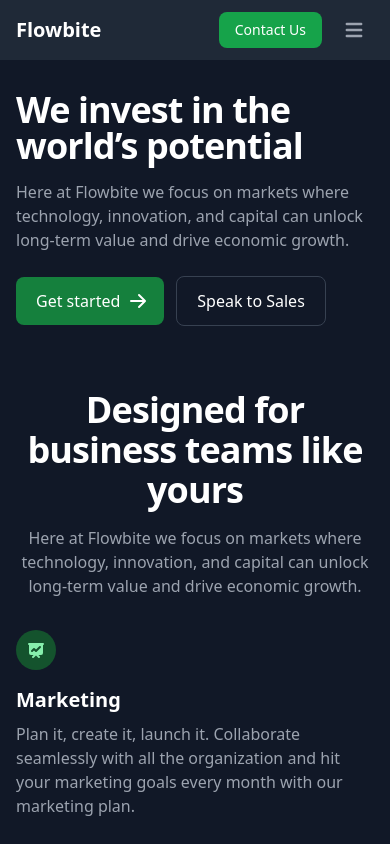
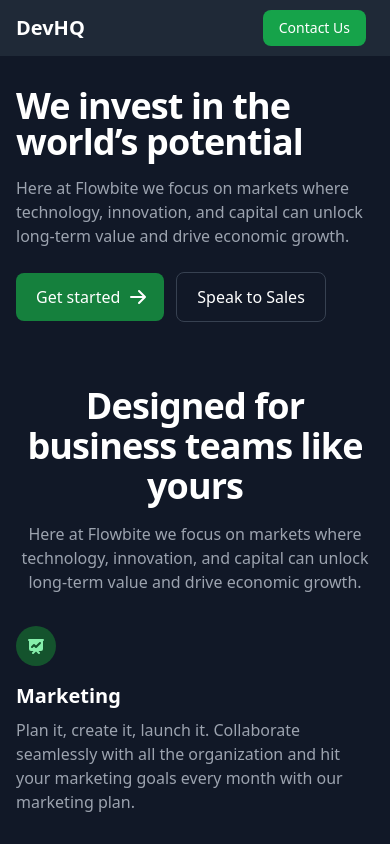
Before and after one commit to leojune12/portfolio, a Nuxt app: page / in a window 390 px wide. Shown: the top 844 px of the page. Built offline with nearby package versions, Linux system fonts and the light colour scheme.

Commit message:
Update company name

```diff
--- a/components/home/FooterComponent.vue
+++ b/components/home/FooterComponent.vue
@@ -18,7 +18,7 @@
                     <linearGradient id="paint8_linear_11430_22515" x1="7.15667" y1="21.5399" x2="14.0824" y2="31.9579" gradientUnits="userSpaceOnUse"><stop stop-color="#0092FF"/><stop offset="1" stop-color="#45B2FF"/></linearGradient>
                     </defs>
                 </svg> -->
-                Flowbite
+                DevHQ
             </a>
             <p class="my-6 text-gray-400">Open-source library of over 400+ web components and interactive elements built for better web.</p>
             <ul class="flex flex-wrap justify-center items-center mb-6 text-white">
--- a/components/home/HeaderComponent.vue
+++ b/components/home/HeaderComponent.vue
@@ -4,18 +4,24 @@
     <header>
         <nav class="px-4 lg:px-6 py-2.5 bg-gray-800">
             <div class="flex flex-wrap justify-between items-center mx-auto max-w-screen-xl">
-                <a href="https://flowbite.com" class="flex items-center">
-                    <!-- <img src="https://flowbite.com/docs/images/logo.svg" class="mr-3 h-6 sm:h-9" alt="Flowbite Logo" /> -->
-                    <span class="self-center text-xl font-semibold whitespace-nowrap text-white">Flowbite</span>
-                </a>
+                <NuxtLink to="/" class="flex items-center">
+                    <span class="self-center text-xl font-semibold whitespace-nowrap text-white">DevHQ</span>
+                </NuxtLink>
+                <!-- <a href="https://flowbite.com" class="flex items-center">
+                    <img src="https://flowbite.com/docs/images/logo.svg" class="mr-3 h-6 sm:h-9" alt="Flowbite Logo" />
+                    <span class="self-center text-xl font-semibold whitespace-nowrap text-white">DevHQ</span>
+                </a> -->
                 <div class="flex items-center lg:order-2">
                     <!-- <a href="#" class="text-white focus:ring-4 font-medium rounded-lg text-sm px-4 lg:px-5 py-2 lg:py-2.5 mr-2 hover:bg-gray-700 focus:outline-none focus:ring-gray-800">Log in</a> -->
-                    <a href="#contact-us" class="text-white focus:ring-4 font-medium rounded-lg text-sm px-4 lg:px-5 py-2 lg:py-2.5 mr-2 bg-green-600 hover:bg-green-700 focus:outline-none focus:ring-green-800">Contact Us</a>
-                    <button data-collapse-toggle="mobile-menu-2" type="button" class="inline-flex items-center p-2 ml-1 text-sm rounded-lg lg:hidden focus:outline-none focus:ring-2 text-gray-400 hover:bg-gray-700 focus:ring-gray-600" aria-controls="mobile-menu-2" aria-expanded="false">
+                    <!-- <a href="#contact-us" class="text-white focus:ring-4 font-medium rounded-lg text-sm px-4 lg:px-5 py-2 lg:py-2.5 mr-2 bg-green-600 hover:bg-green-700 focus:outline-none focus:ring-green-800">Contact Us</a> -->
+                    <NuxtLink to="#contact-us" class="text-white focus:ring-4 font-medium rounded-lg text-sm px-4 lg:px-5 py-2 lg:py-2.5 mr-2 bg-green-600 hover:bg-green-700 focus:outline-none focus:ring-green-800">
+                        Contact Us
+                    </NuxtLink>
+                    <!-- <button data-collapse-toggle="mobile-menu-2" type="button" class="inline-flex items-center p-2 ml-1 text-sm rounded-lg lg:hidden focus:outline-none focus:ring-2 text-gray-400 hover:bg-gray-700 focus:ring-gray-600" aria-controls="mobile-menu-2" aria-expanded="false">
                         <span class="sr-only">Open main menu</span>
                         <svg class="w-6 h-6" fill="currentColor" viewBox="0 0 20 20" xmlns="http://www.w3.org/2000/svg"><path fill-rule="evenodd" d="M3 5a1 1 0 011-1h12a1 1 0 110 2H4a1 1 0 01-1-1zM3 10a1 1 0 011-1h12a1 1 0 110 2H4a1 1 0 01-1-1zM3 15a1 1 0 011-1h12a1 1 0 110 2H4a1 1 0 01-1-1z" clip-rule="evenodd"></path></svg>
                         <svg class="hidden w-6 h-6" fill="currentColor" viewBox="0 0 20 20" xmlns="http://www.w3.org/2000/svg"><path fill-rule="evenodd" d="M4.293 4.293a1 1 0 011.414 0L10 8.586l4.293-4.293a1 1 0 111.414 1.414L11.414 10l4.293 4.293a1 1 0 01-1.414 1.414L10 11.414l-4.293 4.293a1 1 0 01-1.414-1.414L8.586 10 4.293 5.707a1 1 0 010-1.414z" clip-rule="evenodd"></path></svg>
-                    </button>
+                    </button> -->
                 </div>
                 <!-- <div class="hidden justify-between items-center w-full lg:flex lg:w-auto lg:order-1" id="mobile-menu-2">
                     <ul class="flex flex-col mt-4 font-medium lg:flex-row lg:space-x-8 lg:mt-0">
```
